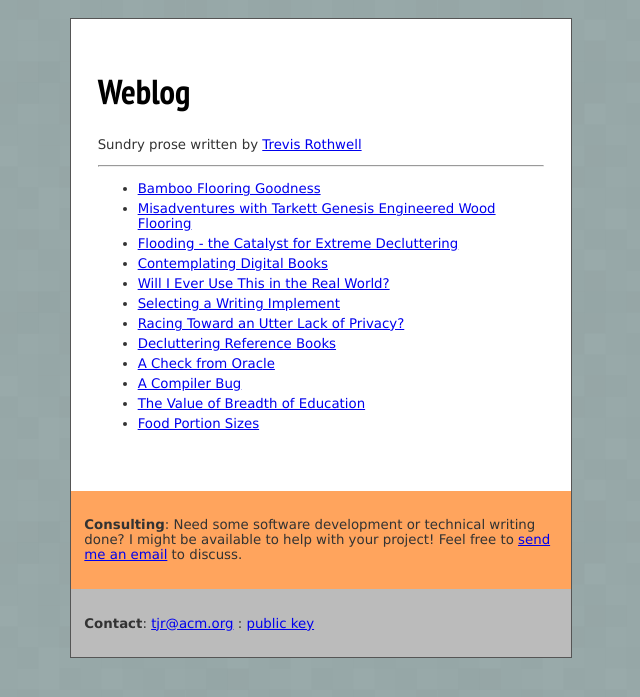
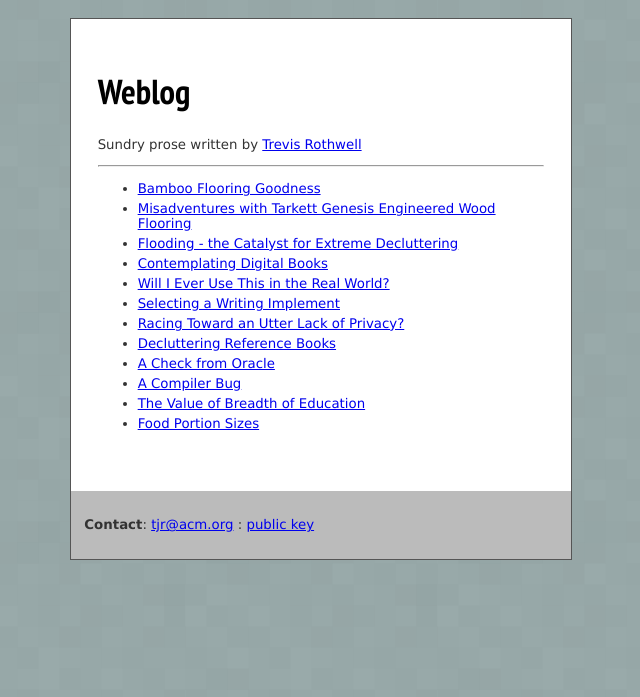
Before and after one commit to tjr/tjr.github.com, a Jekyll site: the page built from weblog/index.html, in a window 1280 px wide. Shown: the top 697 px of the page, without its empty margins (319-959 px from the left). Built offline with Jekyll 4.4.1, drawn with Linux system fonts in a browser that asks for light colours.

Commit message:
update weblog layouts

```diff
--- a/_layouts/weblog.html
+++ b/_layouts/weblog.html
@@ -20,14 +20,6 @@ Sundry prose written by <a href="/">Trevis Rothwell</a>
 
 </div>
 
-<div class="peachpuff">
-<p>
-<b>Consulting</b>: Need some software development or technical writing done?
-I might be available to help with your project! Feel free
-to <a href="mailto:tjr@acm.org">send me an email</a> to discuss.
-</p>
-</div>
-
 <div class="powderblue">
 <p>
 <b>Contact</b>: <a href="mailto:tjr@acm.org">tjr@acm.org</a> :
```
Also changed, not shown: _layouts/weblogentry.html (+0 -8 lines).
